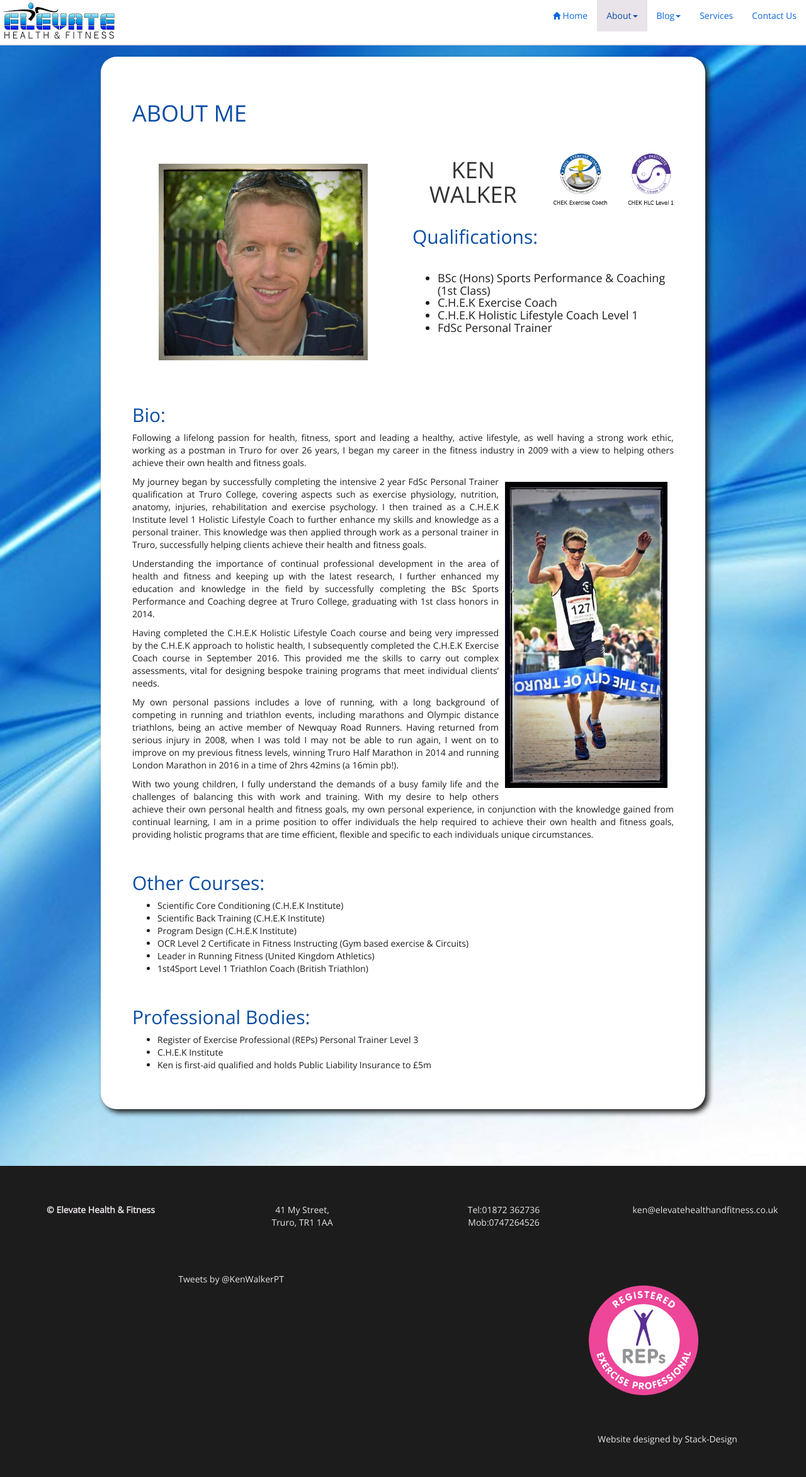
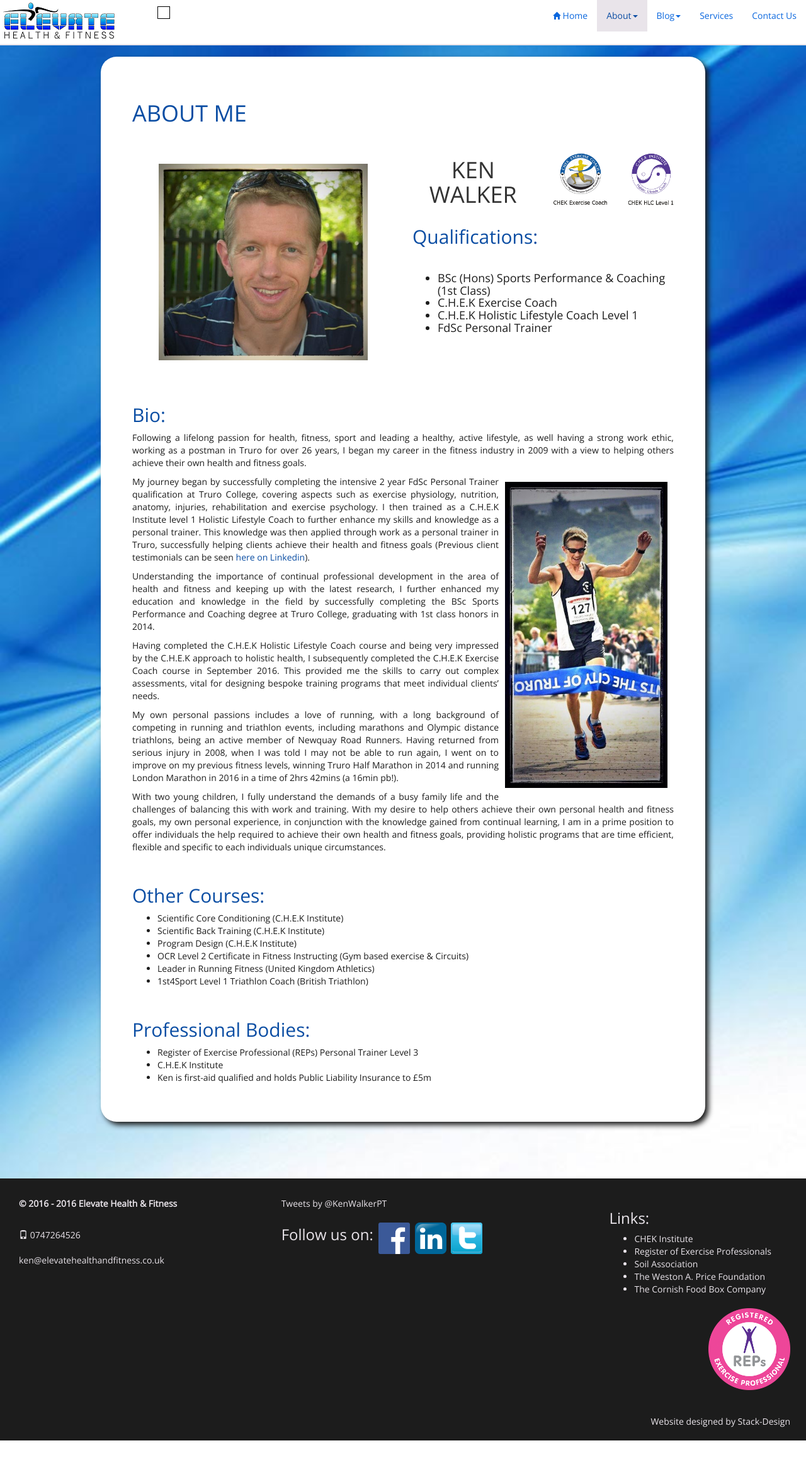
Before and after one commit to mthorning/elevatehealthandfitness.co.uk, a PHP site: page /about.aboutMe.php in a window 1280 px wide. Shown: the whole page at 63% size. After the commit the page ends 2287 px from the top, so only its background shows below. Run offline with PHP 8.4, Linux system fonts and the light colour scheme; some libraries are stand-ins or nearby versions.

Commit message:
requested changes to footer and about pages

```diff
--- a/about.aboutMe.php
+++ b/about.aboutMe.php
@@ -53,7 +53,7 @@
             <h2>Bio:</h2>
             <p>Following a lifelong passion for health, fitness, sport and leading a healthy, active lifestyle, as well having a strong work ethic, working as a postman in Truro for over 26 years, I began my career in the fitness industry in 2009 with a view to helping others achieve their own health and fitness goals.</p>
             <img class="additionalPicRight" src="img/jpg/KenRunning.jpg" alt="Ken Finishing a Race">
-            <p>My journey began by successfully completing the intensive 2 year FdSc Personal Trainer qualification at Truro College, covering aspects such as exercise physiology, nutrition, anatomy, injuries, rehabilitation and exercise psychology. I then trained as a C.H.E.K Institute level 1 Holistic Lifestyle Coach to further enhance my skills and knowledge as a personal trainer. This knowledge was then applied through work as a personal trainer in Truro, successfully helping clients achieve their health and fitness goals.</p>
+            <p>My journey began by successfully completing the intensive 2 year FdSc Personal Trainer qualification at Truro College, covering aspects such as exercise physiology, nutrition, anatomy, injuries, rehabilitation and exercise psychology. I then trained as a C.H.E.K Institute level 1 Holistic Lifestyle Coach to further enhance my skills and knowledge as a personal trainer. This knowledge was then applied through work as a personal trainer in Truro, successfully helping clients achieve their health and fitness goals (Previous client testimonials can be seen <a href="https://www.linkedin.com/in/kenwalkerpersonaltrainertruro?authType=NAME_SEARCH&authToken=BaZT&locale=en_US&srchid=5037540221480860092302&srchindex=1&srchtotal=1075&trk=vsrp_people_res_name&trkInfo=VSRPsearchId%3A5037540221480860092302%2CVSRPtargetId%3A178845588%2CVSRPcmpt%3Aprimary%2CVSRPnm%3Atrue%2CauthType%3ANAME_SEARCH#recommendations" target="_blank">here on Linkedin</a>).</p>
             <p>Understanding the importance of continual professional development in the area of health and fitness and keeping up with the latest research, I further enhanced my education and knowledge in the field by successfully completing the BSc Sports Performance and Coaching degree at Truro College, graduating with 1st class honors in 2014.</p>
             <p>Having completed the C.H.E.K Holistic Lifestyle Coach course and being very impressed by the C.H.E.K approach to holistic health, I subsequently completed the C.H.E.K Exercise Coach course in September 2016. This provided me the skills to carry out complex assessments, vital for designing bespoke training programs that meet individual clients’ needs.
             </p>
--- a/components/footer.php
+++ b/components/footer.php
@@ -1,40 +1,50 @@
 <footer id="pageFooter" class="container-fluid">
 
-    <div class="row rowMargin">
-        <div class="col-sm-6 col-lg-3">
-            <p><b>&copy; Elevate Health &amp; Fitness</b></p>
+    <div class="row">
+
+        <div class="col-sm-12 col-lg-4">
+            <p><b>&copy; 2016 - <?php echo date('Y'); ?> Elevate Health &amp; Fitness</b></p>
+            <br />
+            <a href="tel:0747264526"><span class="glyphicon glyphicon-phone"></span> 0747264526</a>
+            <br />
+            <br />
+            <a href="mailto:ken@elevatehealthandfitness.co.uk">ken@elevatehealthandfitness.co.uk</a>
         </div>
-        <div class="col-sm-6 col-lg-3">
-            <p>41 My Street,
-                <br /> Truro, TR1 1AA</p>
+
+        <div class="col-sm-12 col-lg-4">
+            <a class="twitter-timeline" href="https://twitter.com/KenWalkerPT" data-width="400" data-height="250" data-theme="light">Tweets by @KenWalkerPT
+            </a>
+            <br />
+            <br />
+            <h3 style="display: inline;">Follow us on: </h3>
+            <div style="display: inline-block;">
+                <a href="https://www.facebook.com/ElevatePersonalTrainingTruro/" class="shareLogos" target="_blank"><img width="50px" src="img/sharelogos/fb.png"></a>
+                <a href="https://www.linkedin.com/in/kenwalkerpersonaltrainertruro" class="shareLogos" target="_blank"><img width="50px" src="img/sharelogos/linkedin.png"></a>
+                <a href="https://twitter.com/KenWalkerPT" class="shareLogos" target="_blank"><img width="50px" src="img/sharelogos/twitter.png"></a>
+            </div>
         </div>
-        <div class="col-sm-6 col-lg-3">
-            <a href="tel:xxxxxxxxxxx">Tel:01872 362736</a>
-            <br />
-            <a href="tel:xxxxxxxxxxx">Mob:0747264526</a>
-        </div>
-        <div class="col-sm-6 col-lg-3">
-            <a href="mailto:ken@elevatehealthandfitness.co.uk">ken@elevatehealthandfitness.co.uk</a>
+        <div class="col-sm-12 col-md-4 col-lg-3 col-lg-offset-1">
+            <h3>Links:</h3>
+            <ul>
+                <li><a href="http://chekinstitute.com/" target="_blank">CHEK Institute</a></li>
+                <li><a href="http://www.exerciseregister.org/" target="_blank">Register of Exercise Professionals</a></li>
+                <li><a href="https://www.soilassociation.org/" target="_blank">Soil Association</a></li>
+                <li><a href="http://www.westonaprice.org/" target="_blank">The Weston A. Price Foundation</a></li>
+                <li><a href="https://www.thecornishfoodboxcompany.co.uk" target="_blank">The Cornish Food Box Company</a></li>
+            </ul>
         </div>
     </div>
 
     <div class="row">
-        <div class="col-xs-12 col-sm-7">
-            <!--            share-->
-            <a class="twitter-timeline" href="https://twitter.com/KenWalkerPT" data-width="400" data-height="250" data-theme="light">Tweets by @KenWalkerPT
-            </a>
-        </div>
-        <div id="reps" class="col-xs-12 col-sm-5">
-            <div id="repsBadge">
+        <div class="col-sm-6 col-sm-offset-6 col-md-4 col-md-offset-8">
+            <div id="reps">
                 <img src="img/png/REPs_Badge.png">
             </div>
+            <br />
+            <br />
+            <p class="text-right">Website designed by <a href="http://stack-design.co.uk" target="_blank">Stack-Design</a></p>
         </div>
-    </div>
 
-    <div class="row">
-        <div id="designCredit" class="col-xs-11">
-            <p>Website designed by <a href="http://stack-design.co.uk">Stack-Design</a></p>
-        </div>
     </div>
 
 </footer>
--- a/components/header.php
+++ b/components/header.php
@@ -1,16 +1,16 @@
 <?php include "modules/inc.title.php"; ?>
-<!--
+
     <noscript>
         <div class="alert alert-danger">
             <strong>This site requires Javascript. Please enable Javascript in your browser settings.</strong>
         </div>
     </noscript>
--->
+
     <nav role="navigation" class="navbar navbar-default navbar-fixed-top">
         <div id="navWrapper">
 
             <!--        temporary indicator-->
-<!--            <div id="screenIndicator"></div>-->
+            <div id="screenIndicator"></div>
 
             <div class="navbar-header">
                 <a class="navbar-brand" href="index.php">
--- a/css/style.css
+++ b/css/style.css
@@ -125,8 +125,6 @@ body {
   color: #1c1c1c; }
   body .navMargin {
     margin-top: 60px; }
-  body .rowMargin {
-    margin: 50px 0; }
   body .container-fluid {
     padding: 0; }
     body .container-fluid .jumbotron {
@@ -588,6 +586,31 @@ body {
   color: #e9e4ea;
   background-color: #1c1c1c;
   text-align: center; }
+  #pageFooter .row {
+    text-align: left;
+    padding: 0 30px;
+    margin-bottom: 0;
+    margin-top: 0; }
+    #pageFooter .row .col-sm-12 {
+      margin-top: 30px; }
+    #pageFooter .row #reps {
+      text-align: right;
+      height: 100%;
+      display: flex;
+      align-items: center;
+      flex-direction: row-reverse; }
+      #pageFooter .row #reps img {
+        width: 80%;
+        max-height: 130px;
+        max-width: 130px; }
+        @media screen and (max-width: 992px) {
+          #pageFooter .row #reps img {
+            width: 80%; } }
+        @media screen and (max-width: 768px) {
+          #pageFooter .row #reps img {
+            width: 70%; } }
+    #pageFooter .row .shareLogos {
+      margin: 2px; }
   #pageFooter a {
     color: #e9e4ea; }
     #pageFooter a:hover {
@@ -596,27 +619,5 @@ body {
   #pageFooter .col-sm-6 {
     text-align: center;
     padding: 10px; }
-  #pageFooter #reps {
-    height: 100%;
-    display: flex;
-    align-items: center;
-    justify-content: center; }
-    #pageFooter #reps #repsBadge {
-      padding: 20px;
-      width: 50%; }
-      #pageFooter #reps #repsBadge img {
-        width: 80%; }
-        @media screen and (max-width: 992px) {
-          #pageFooter #reps #repsBadge img {
-            width: 80%; } }
-        @media screen and (max-width: 768px) {
-          #pageFooter #reps #repsBadge img {
-            width: 70%; } }
-  #pageFooter #designCredit {
-    text-align: right;
-    line-height: 100px; }
-    #pageFooter #designCredit p,
-    #pageFooter #designCredit a {
-      font-size: inherit; }
 
 /*# sourceMappingURL=style.css.map */
--- a/sass/pages/_base.scss
+++ b/sass/pages/_base.scss
@@ -27,9 +27,7 @@ body {
         margin-top: 60px;
 
     }
-    .rowMargin {
-        margin: 50px 0;
-    }
+
     .container-fluid {
         padding: 0;
         .jumbotron {
--- a/sass/pages/_footer.scss
+++ b/sass/pages/_footer.scss
@@ -1,8 +1,35 @@
 #pageFooter {
-    p,
-    a {}
     color: $bgHighlight;
     background-color: $darkGrey;
+    .row {
+        text-align: left;
+        padding: 0 30px;
+        margin-bottom: 0;
+        margin-top: 0;
+        .col-sm-12 {
+            margin-top: 30px;
+        }
+        #reps {
+            text-align: right;
+            height: 100%;
+            @include verticalAlign;
+            flex-direction: row-reverse;
+            img {
+                width: 80%;
+                max-height: 130px;
+                max-width: 130px;
+                @include md {
+                    width: 80%;
+                }
+                @include sm {
+                    width: 70%;
+                }
+            }
+        }
+        .shareLogos {
+            margin: 2px;
+        }
+    }
     a {
         color: $bgHighlight;
         &:hover {
@@ -14,31 +41,5 @@
         text-align: center;
         padding: 10px;
     }
-    #reps {
-        height: 100%;
-        @include verticalAlign;
-        justify-content: center;
-        #repsBadge {
-            padding: 20px;
-            width: 50%;
-            img {
-                width: 80%;
-                @include md {
-                    width: 80%;
-                }
-                @include sm {
-                    width: 70%;
-                }
-            }
-        }
-    }
     text-align: center;
-    #designCredit {
-        text-align: right;
-        line-height: 100px;
-        p,
-        a {
-            font-size: inherit;
-        }
-    }
 }
```
Also changed, not shown: sass/style.css (+48 -48 lines), img/sharelogos/fb.png (added), img/sharelogos/linkedin.png (added), img/sharelogos/twitter.png (added), 2 other files.
